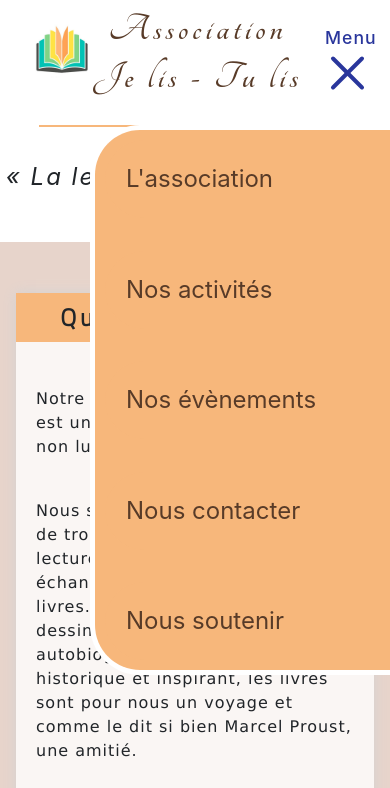
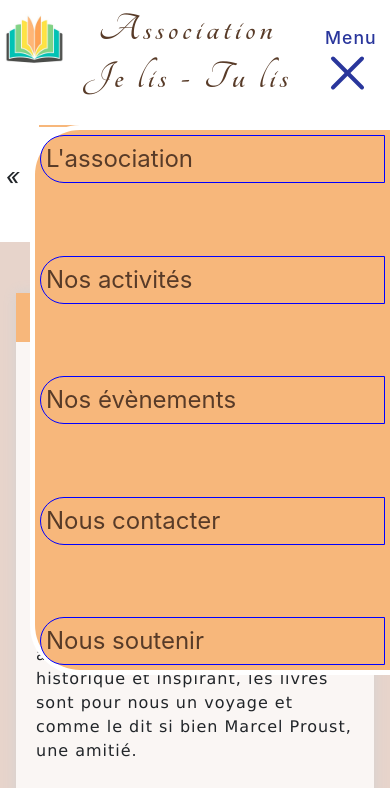
Before and after one commit to lofisolite/Association-jelis-tulis, a plain HTML site: page index.html in a window 390 px wide. Both pictures are taken after a click on the button "Menu". Shown: the top 788 px of the page. Drawn offline with Linux system fonts and the light colour scheme.

Commit message:
modifications intermédiaires

```diff
--- a/index.html
+++ b/index.html
@@ -4,7 +4,7 @@
     <title>Association - Je lis-Tu lis</title>
     <meta charset="utf-8">
     <meta name="viewport" content="width=device-width, initial-scale=1.0"/>
-    <META name="Description" content="L'association "je lis - tu lis"  promeut le plaisir de la lecture par le biais de rencontre, d'échange et d'événements.">
+    <META name="Description" content="L'association je lis - tu lis  promeut le plaisir de la lecture par le biais de rencontre, d'échange et d'événements.">
     <link href="bootstrap/css/bootstrap.min.css" rel="stylesheet" type="text/css">
     <link href="style1.css" rel="stylesheet" type="text/css">
     <link rel="preconnect" href="https://fonts.gstatic.com">
@@ -25,12 +25,12 @@
       <hr>
 
       <nav class="navbar" role="navigation">
-       <ul class="navbar-links">
-         <li class="navbar-link"><a href="#association">L'association</a></li>
-         <li class="navbar-link"><a href="#Activités">Nos activités</a></li>
-         <li class="navbar-link"><a href="evenement.html">Nos évènements</a></li>
-         <li class="navbar-link"><a href="#contact">Nous contacter</a></li>
-         <li class="navbar-link"><a href="#soutien">Nous soutenir</a></li>
+       <ul class="navbar-container">
+         <li class="navbar-links"><a href="#association">L'association</a></li>
+         <li class="navbar-links"><a href="#activités">Nos activités</a></li>
+         <li class="navbar-links"><a href="evenement.html">Nos évènements</a></li>
+         <li class="navbar-links"><a href="#contact">Nous contacter</a></li>
+         <li class="navbar-links"><a href="#soutien">Nous soutenir</a></li>
        </ul>
      </nav>
 
@@ -69,7 +69,7 @@
 
         <div class="row">
           <img class="col-4 px-0" src="images/image8.jpg" alt="un livre avec un paysage de vallée en fond">
-          <section id="Activités" class="col-lg-8 col-md-12 main-element">
+          <section id="activités" class="col-lg-8 col-md-12 main-element">
             <h2>Nos activités</h2>
             <div class="main-paragraph-all">
               <h3>Club de lecture</h3>
@@ -146,10 +146,10 @@
     <section class="footer-left">
       <p><span>Rubriques</span></p>
       <a class="footer-link" href="#">Accueil</a>
-      <a class="footer-link" href="#">Qui sommes nous ?</a>
-      <a class="footer-link" href="#">Nos activités</a>
+      <a class="footer-link" href="#association">Qui sommes nous ?</a>
+      <a class="footer-link" href="#activités">Nos activités</a>
       <a class="footer-link" href="evenement.html">Nos événements</a>
-      <a class="footer-link" href="#">Nous soutenir</a>
+      <a class="footer-link" href="#soutien">Nous soutenir</a>
     </section>
 
   <hr>
--- a/style1.css
+++ b/style1.css
@@ -22,14 +22,45 @@ header{
 
   .container-header h1{
     font-size:3.5rem;
-    font-family: 'Tangerine', cursive;
+    font-family: Tangerine, cursive;
     letter-spacing:4px;
     font-weight:800;
     color:#583B28;
     margin-top:5px;
     text-align:center;
+    animation: title 2s ease-in-out;
   }
 
+  @keyframes title{
+    from{
+      color:transparent;
+    }
+    to{
+      color:#583B28;
+    }
+}
+
+/*  Extra-Small device */
+@media screen and (max-width:450px){
+  .container-header h1{
+    font-size:2.5rem;
+  }
+  .container-header img{
+    width:60px;
+    height:60px;
+    margin-left:5px;
+    margin-right:5px;
+    margin-top:10px;
+  }
+  .navbar-container{
+    width:300px;
+    }
+  .navbar-links{
+    padding:0;
+    margin:0;
+    border:solid 1px blue;
+  }
+}
 
 /* menu burger */
   .menu-burger {
@@ -100,9 +131,9 @@ header{
   font-size:1.3rem;
 }
 
-.navbar-links{
+.navbar-container{
   list-style:none;
-  padding:15px;
+  padding:5px;
   display:flex;
   flex-direction:column;
   width:360px;
@@ -121,28 +152,26 @@ header{
   transition: all .8s ease-in-out;
 }
 
-.show-nav .navbar-links {
+.show-nav .navbar-container {
   display:flex;
   justify-content: space-between;
   transform: translateY(0%);
 }
 
-.navbar-link {
+.navbar-links {
   padding: 5px;
-  margin:5px;
   border-radius:50px 0px 0px 50px;
   background: #F7B77B;
 }
 
-.navbar-link > a {
+.navbar-links > a {
   display:inline-block;
-  padding:1rem;
   font-size:1.5rem;
   color:#583B28;
   transition: all .4s ease-in-out;
 }
 
-.navbar-link > a:hover {
+.navbar-links > a:hover {
   padding-left:2rem;
   letter-spacing:5px;
   color:white;
@@ -269,6 +298,7 @@ main{
   text-decoration:underline;
   color:#583B28;
   letter-spacing: 3px;
+  overflow-wrap:break-word;
 }
 
 .event span{
@@ -316,23 +346,6 @@ main{
   }
   .large-device{
     display:none;
-  }
-}
-
-/*  Extra-Small device */
-@media screen and (max-width:450px){
-  .container-header h1{
-    font-size:2.5rem;
-  }
-  .container-header img{
-    width:70px;
-    height:70px;
-    padding-left:15px;
-    padding-top:10px;
-  }
-  .navbar-links{
-    padding:5px;
-    width:300px;
   }
 }
 
--- a/style2.css
+++ b/style2.css
@@ -29,7 +29,17 @@ header{
     color:#583B28;
     margin-top:5px;
     text-align:center;
+    animation : title 2s ease-in-out;
   }
+
+  @keyframes title{
+    from{
+      color:transparent;
+    }
+    to{
+      color:#583B28;
+    }
+}
 
 
 /* menu burger */
@@ -166,7 +176,7 @@ header hr{
   font-weight:550;
   letter-spacing:2px;
   background: rgb(27,66,164);
-  background: linear-gradient(90deg, rgba(27,66,164,1) 0%, rgba(110,135,189,1) 71%, rgba(253,242,231,0.5130427170868348) 100%);
+  background: linear-gradient(90deg, rgba(27,66,164,1) 0%, rgba(110,135,189,1) 71%, rgba(253,242,231,0.5) 100%);
   width:97%;
   border-radius:0px 50px 50px 0px;
 }
@@ -251,6 +261,11 @@ main section h2{
   color: #29369c;
 }
 
+.adresse span{
+  font-style:oblique;
+  text-decoration: underline;
+}
+
 
 /* main cards */
 .container-card{
@@ -267,7 +282,7 @@ main section h2{
 
 .card-top{
   font-size:1.4rem;
-  font-family:poppins, sans-serif;
+  font-family: poppins, sans-serif;
   color:white;
   font-style:italic;
   background: rgb(63,94,251);
@@ -329,7 +344,7 @@ main section h2{
 
 .gallerie .ancien{
     margin:25px 0px 10px 0px;
-    padding: 15px 30px;
+    padding: 15px;
     border: solid 2px transparent;
     border-radius: 20px;
     background: #29369c;
@@ -337,7 +352,6 @@ main section h2{
     font-size: 1.1rem;
     font-weight: 600;
     outline:none;
-    transition: transform 0.5s ease;
 }
 
 .gallerie .ancien:hover, .galerie .ancien:focus{
@@ -345,7 +359,6 @@ main section h2{
   border:solid 2px #29369c;
   color: #29369c;
   text-decoration:underline;
-  transform: scale(1.1, 1.1);
 }
 
 
@@ -405,7 +418,6 @@ footer{
   color:#fff;
   display:flex;
   justify-content: center;
-  font-family:calibri;
   font-size:1.1rem;
 }
 
@@ -420,7 +432,7 @@ footer section{
   flex-direction:column;
   padding:20px 30px;
   width:auto;
-  font-family:'Poppins', sans-serif;
+  font-family:Poppins, sans-serif;
   font-size:0.9rem;
 }
 
```
Also changed, not shown: Evenement.html (+2 -1 lines), images/image14.jpg, images/image5.jpg, images/image6.jpg, images/image8.jpg.
